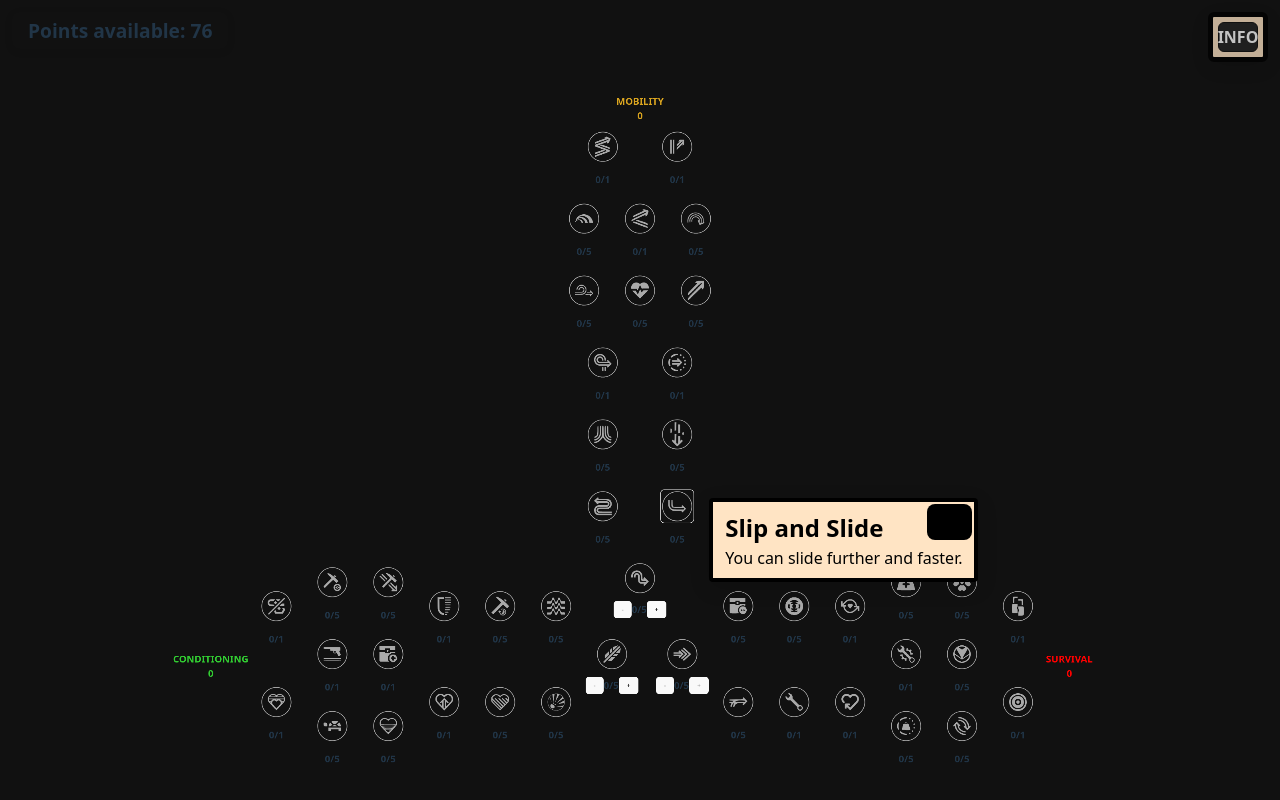
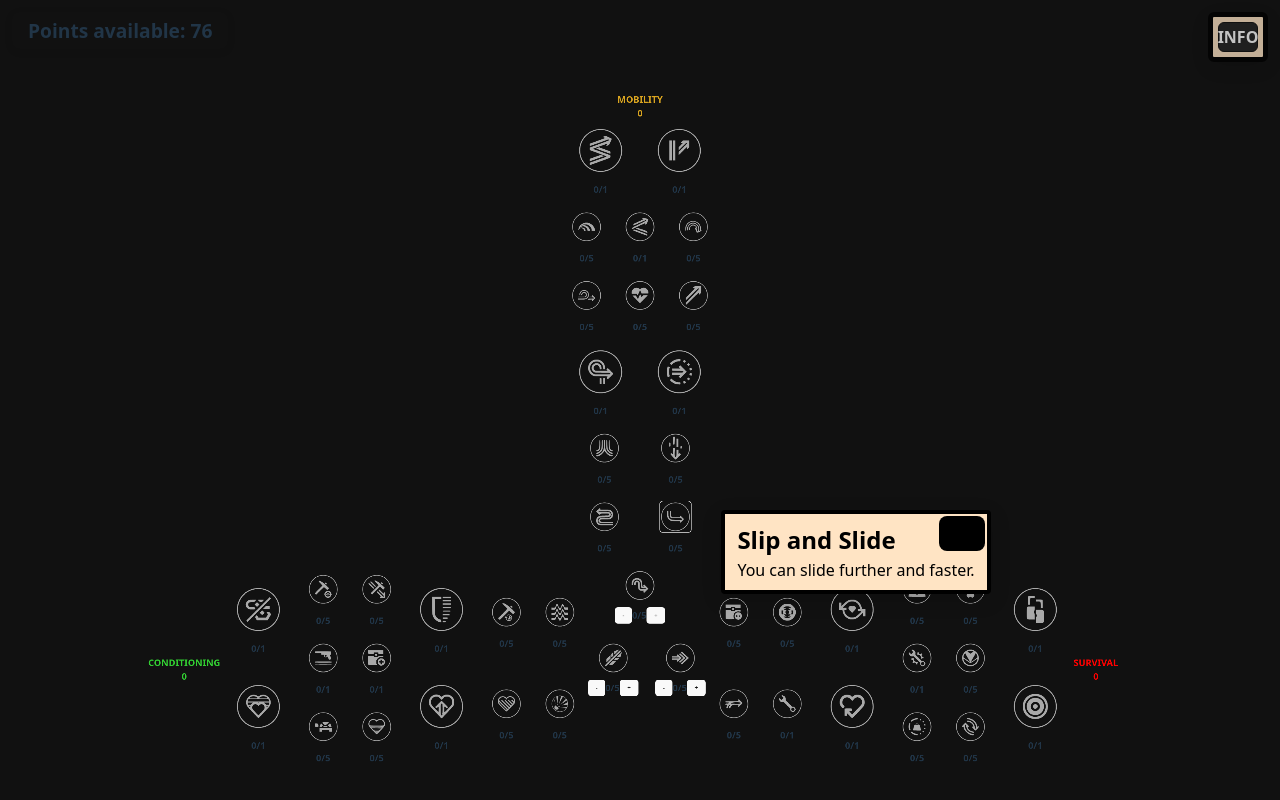
Before and after one commit to irmike/arc-stat-tester, a React (Vite) app: page / in a window 1280 px wide. Both pictures are taken after a click on the button 677 px from the left and 506 px from the top of the page. Built offline with nearby package versions, Linux system fonts and the light colour scheme.

Commit message:
Implement Point Locked Nodes - added new ErrorModal - moved common code from ErrorModal.jsx and DescriptionModal.jsx to useAnchorPosition.jsx and PortalPopover.jsx, respectively. - Nodes now lock out updates if they have a pointLock - PointLocked Nodes now appear larger.

```diff
--- a/src/components/DescriptionModal/DescriptionModal.jsx
+++ b/src/components/DescriptionModal/DescriptionModal.jsx
@@ -1,36 +1,24 @@
-import React, { useLayoutEffect, useState } from "react";
-import {createPortal} from "react-dom";
+import { useState } from "react";
 import "./DescriptionModal.css";
+import useAnchorPosition from "../../hooks/useAnchorPosition.jsx";
+import PortalPopover from "../common/PortalPopover.jsx";
 
-function DescriptionModal({ visible, onClose, children, anchorRef, style }) {
+function DescriptionModal({ visible, onClose, children, anchorRef }) {
     const [pos, setPos] = useState({ top: 0, left: 0 });
 
-    useLayoutEffect(() => {
-        if (visible && anchorRef?.current) {
-            const rect = anchorRef.current.getBoundingClientRect();
-            setPos({
-                top: rect.top + window.scrollY + 8,
-                left: rect.right + window.scrollX + rect.width / 2
-            });
-        }
-    }, [visible, anchorRef]);
+    useAnchorPosition(visible, anchorRef, setPos);
 
-    // Always render, but hide/show with style
-    return createPortal(
-        <div className="description-popover"
-             style={{
-                 position: "absolute",
-                 top: pos.top,
-                 left: pos.left,
-                 zIndex: 1000,
-                 ...style
-             }}>
-            <div className="description-content" role="dialog" aria-modal="false">
-                <button className="description-close" onClick={onClose} aria-label="Close description">✕</button>
-                {children}
-            </div>
-        </div>,
-        document.body
+    return (
+        <PortalPopover
+            visible={visible}
+            pos={pos}
+            popUpClassName="description-popover"
+            contentClassName="description-content"
+            buttonClassName="description-close"
+            onClose={onClose}
+        >
+            {children}
+        </PortalPopover>
     );
 }
 
--- /dev/null
+++ b/src/components/ErrorModal/ErrorModal.css
@@ -0,0 +1,22 @@
+.error-modal-overlay .error-content {
+    color: black;
+    background: bisque;
+    padding: 0.5rem 0.75rem;
+    border-radius: 4px;
+    max-width: 320px;
+    max-height: 60vh;
+    overflow: auto;
+    box-shadow: 0 6px 20px rgba(0,0,0,0.15);
+    border: 4px solid rgba(0,0,0,1);
+    opacity: 75;
+}
+
+.error-close {
+    position: absolute;
+    top: 6px;
+    right: 6px;
+    border: none;
+    background: black;
+    cursor: pointer;
+    font-size: 14px;
+}
--- /dev/null
+++ b/src/components/ErrorModal/ErrorModal.jsx
@@ -0,0 +1,42 @@
+import React, { useState, useEffect, useRef } from "react";
+import './ErrorModal.css';
+import useAnchorPosition from "../../hooks/useAnchorPosition.jsx";
+import PortalPopover from "../common/PortalPopover.jsx";
+
+const ErrorModal = ({ visible, anchorRef, onHide, children }) => {
+    const [pos, setPos] = useState({ top: 0, left: 0 });
+    const timerRef = useRef();
+    const timeoutDuration = 4000;
+
+    const handleClose = () => {
+        clearTimeout(timerRef.current);
+        if (onHide) onHide();
+    };
+
+    useAnchorPosition(visible, anchorRef, setPos);
+
+    useEffect(() => {
+        if (visible) {
+            timerRef.current = setTimeout(() => {
+                if (onHide) onHide();
+            }, timeoutDuration);
+        }
+        return () => clearTimeout(timerRef.current);
+    }, [visible, onHide]);
+
+    return (
+        <PortalPopover
+            visible={visible}
+            pos={pos}
+            popUpClassName="error-modal-overlay"
+            contentClassName="error-content"
+            popUpHeader="Error"
+            buttonClassName={"error-close"}
+            onClose={handleClose}
+        >
+            {children}
+        </PortalPopover>
+    );
+}
+
+export default ErrorModal;
--- a/src/components/Node/Node.css
+++ b/src/components/Node/Node.css
@@ -33,3 +33,13 @@
     object-fit: cover;
     display: block;
 }
+
+.node-large {
+    width: 200px;
+    height: 220px;
+}
+
+.image-large {
+    width: 120px;
+    height: 120px;
+}
--- a/src/components/Node/Node.jsx
+++ b/src/components/Node/Node.jsx
@@ -1,49 +1,57 @@
-import React from "react";
-import {useEffect, useState, useRef} from "react";
+import {useEffect, useState, useRef, createElement} from "react";
 import DescriptionModal from "../DescriptionModal/DescriptionModal.jsx";
+import ErrorModal from '../ErrorModal/ErrorModal.jsx';
 import "./Node.css";
-
 
 function Node ({
     nodeData,
     increaseTotal,
     decreaseTotal,
     points,
+    total,
     locked,
     registerLockSetter,
     unregisterLockSetter,
     unlockNodeByName,
     lockNodeByName,
     highlight,
-    direction,
     openNodeName,
     setOpenNodeName
 }) {
-    const { name, description, pointCap, pointLock, unlocks = [], image } = nodeData;
-    const [count, setCount] = useState(0);
+    // Destructure node data
+    const { name, description, pointCap, pointLock, unlocks = [], image} = nodeData;
+
+    // Refs
     const buttonRef = useRef(null);
 
+    // States
+    const [count, setCount] = useState(0);
+    const [isLocked, setIsLocked] = useState(Boolean(locked || (pointLock > 0)));
+    const [errorVisible, setErrorVisible] = useState(false);
+
+    // Derived values
+    const isDescOpen = openNodeName === name;
     const defaultColor = "darkgray";
-    // Remove color state and useEffect. Compute color directly.
     const color = count > 0 ? highlight : defaultColor;
 
-    const [isLocked, setIsLocked] = useState(Boolean(locked || (pointLock > 0)));
-
+    // Register/unregister lock setter
     useEffect(() => {
         if (!registerLockSetter || !unregisterLockSetter) return;
         registerLockSetter(name, setIsLocked);
         return () => unregisterLockSetter(name);
     }, [name, registerLockSetter, unregisterLockSetter]);
 
-    // Remove local isDescOpen state
-    // Use openNodeName and setOpenNodeName from props
-    const isDescOpen = openNodeName === name;
-
+    // Handlers
     const increaseCount = () => {
-        // Only allow increment if unlocked
+        // Only increment if unlocked
         if (isLocked || points <= 0 || count >= pointCap) return;
 
-        // If this click will make count go from 0 -> 1, unlock targets
+        // only add if pointLock conditions are met, otherwise show error
+        if (total < pointLock) {
+            setErrorVisible(true);
+            return;
+        }
+
         if (count === 0) {
             for (const unlockName of unlocks) {
                 unlockNodeByName?.(unlockName);
@@ -68,7 +76,7 @@ function Node ({
     };
 
     return (
-        <div className="node-root">
+        <div className={`node-root${pointLock > 0 ? " node-large" : ""}`}>
             <button
                 ref={buttonRef}
                 className="node-image-button"
@@ -76,8 +84,8 @@ function Node ({
                 aria-label={`Open Description for ${name}`}
             >
                 {image && (
-                    React.createElement(image, {
-                        className: "node-image node-" + name,
+                    createElement(image, {
+                        className: `node-image${pointLock > 0 ? " image-large" : ""} node-${name}`,
                         alt: name,
                         style: { color }
                     })
@@ -85,16 +93,21 @@ function Node ({
             </button>
 
             <DescriptionModal
-                isOpen={true}
                 visible={isDescOpen}
                 onClose={() => setOpenNodeName(null)}
                 anchorRef={buttonRef}
-                direction={direction}
-                style={{ display: isDescOpen ? 'block' : 'none' }}
             >
                 <h2>{name}</h2>
                 <p>{description}</p>
             </DescriptionModal>
+
+            <ErrorModal
+                visible={errorVisible}
+                anchorRef={buttonRef}
+                onHide={() => setErrorVisible(false)}
+            >
+                <p>You need at least {pointLock} total points in this section to unlock this node.</p>
+            </ErrorModal>
 
             <div className="stat-display">
                 { !isLocked && (
--- a/src/components/TreeSection/TreeSection.jsx
+++ b/src/components/TreeSection/TreeSection.jsx
@@ -73,6 +73,7 @@ function TreeSection ({name, direction, data, pointFuncts}) {
                             increaseTotal={increaseTotal}
                             decreaseTotal={decreaseTotal}
                             points={pointFuncts["points"]}
+                            total={total}
                             locked={nodeData.name !== firstNodeName}
                             registerLockSetter={registerLockSetter}
                             unregisterLockSetter={unregisterLockSetter}
--- /dev/null
+++ b/src/components/common/PortalPopover.jsx
@@ -0,0 +1,22 @@
+import { createPortal } from "react-dom";
+
+export default function PortalPopover({ visible, pos, children, popUpClassName = '', contentClassName = '', buttonClassName, onClose,  popUpHeader}) {
+    return createPortal(
+        <div
+            className={popUpClassName}
+            style={{
+                position: "absolute",
+                top: pos.top,
+                left: pos.left,
+                zIndex: 1000,
+                display: visible ? 'block' : 'none'
+            }}>
+            <div className={contentClassName}>
+                {onClose && <button className={buttonClassName} onClick={onClose} aria-label="Close">✕</button>}
+                {popUpHeader && <h2>{popUpHeader}</h2>}
+                {children}
+            </div>
+        </div>,
+        document.body
+    );
+}
--- /dev/null
+++ b/src/hooks/useAnchorPosition.jsx
@@ -0,0 +1,13 @@
+import { useLayoutEffect } from "react";
+
+export default function useAnchorPosition(visible, anchorRef, setPos) {
+    useLayoutEffect(() => {
+        if (visible && anchorRef?.current) {
+            const rect = anchorRef.current.getBoundingClientRect();
+            setPos({
+                top: rect.top + window.scrollY + 8,
+                left: rect.right + window.scrollX + rect.width
+            });
+        }
+    }, [visible, anchorRef]);
+}
```
